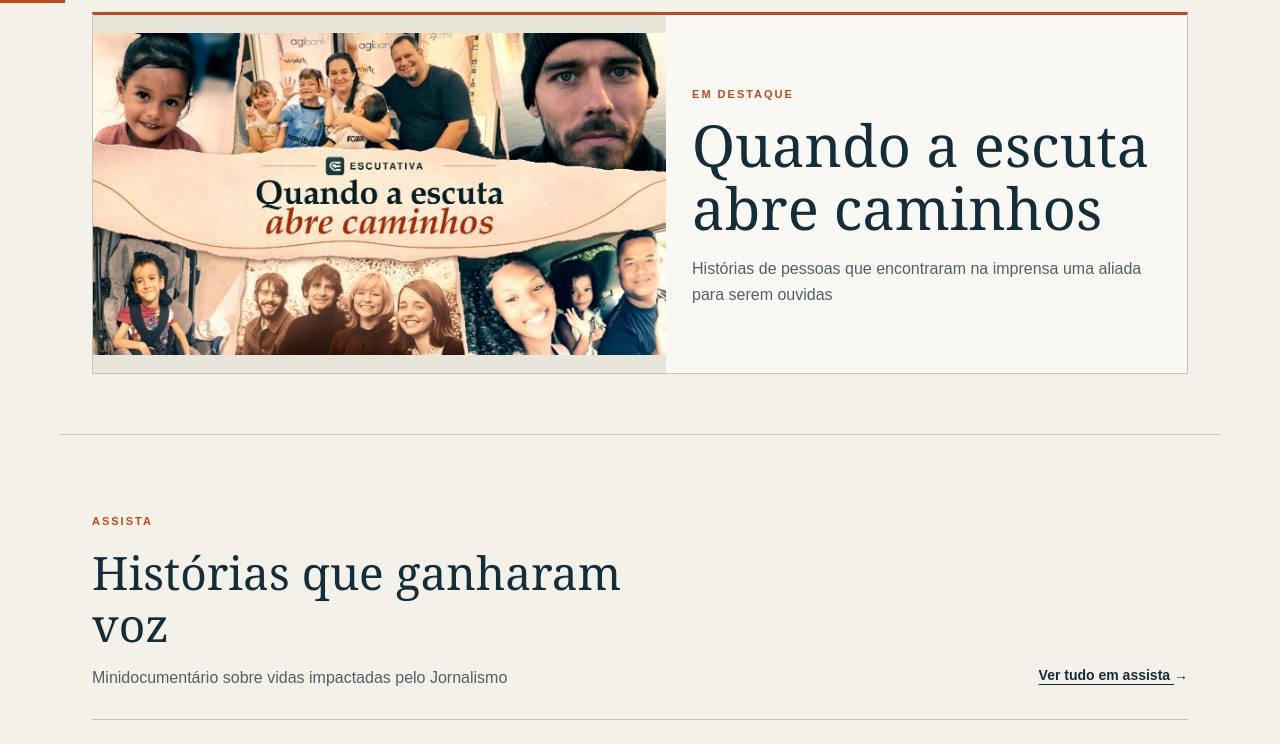
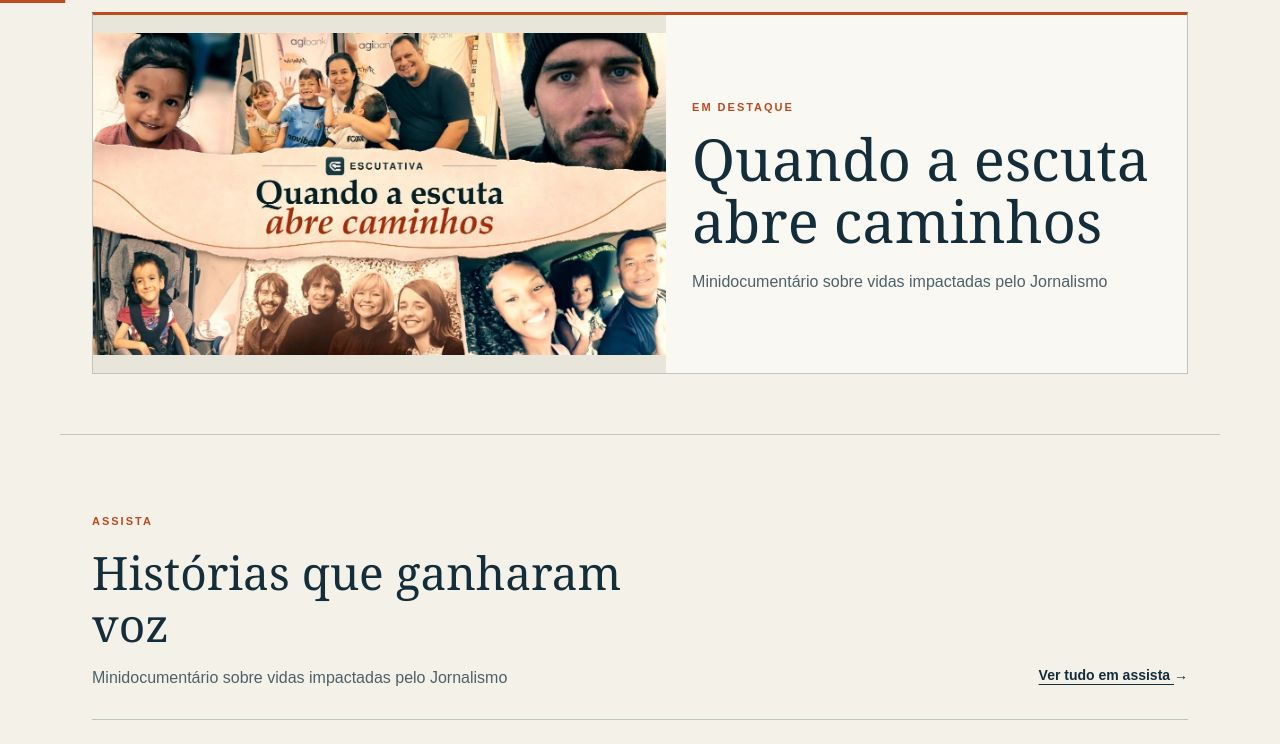
Before and after one commit to iarleyoliveira/ESCUTATIVA, a Jekyll site: the page built from index.html, in a window 1280 px wide and 1400 px high, scrolled down 431 px. Shown: the top 744 px of the window. Built offline with Jekyll 4.4.1, drawn with Linux system fonts in a browser that asks for light colours; some of the changed text lies outside the part shown; grey boxes are pictures that could not be loaded.

Commit message:
Update _materias/assista/quando-a-escuta-abre-caminhos.md (via Pages CMS)

```diff
--- a/_materias/assista/quando-a-escuta-abre-caminhos.md
+++ b/_materias/assista/quando-a-escuta-abre-caminhos.md
@@ -1,7 +1,7 @@
 ---
 title: Quando a escuta abre caminhos
 category: Minidocumentário
-description: Histórias de pessoas que encontraram na imprensa uma aliada para serem ouvidas
+description: Minidocumentário sobre vidas impactadas pelo Jornalismo
 date: 2026-11-12
 youtube_id: https://youtube.com/watch?v=tE6SYedFgeQ&feature=shared
 cover: /assets/uploads/capa.jpeg
```
